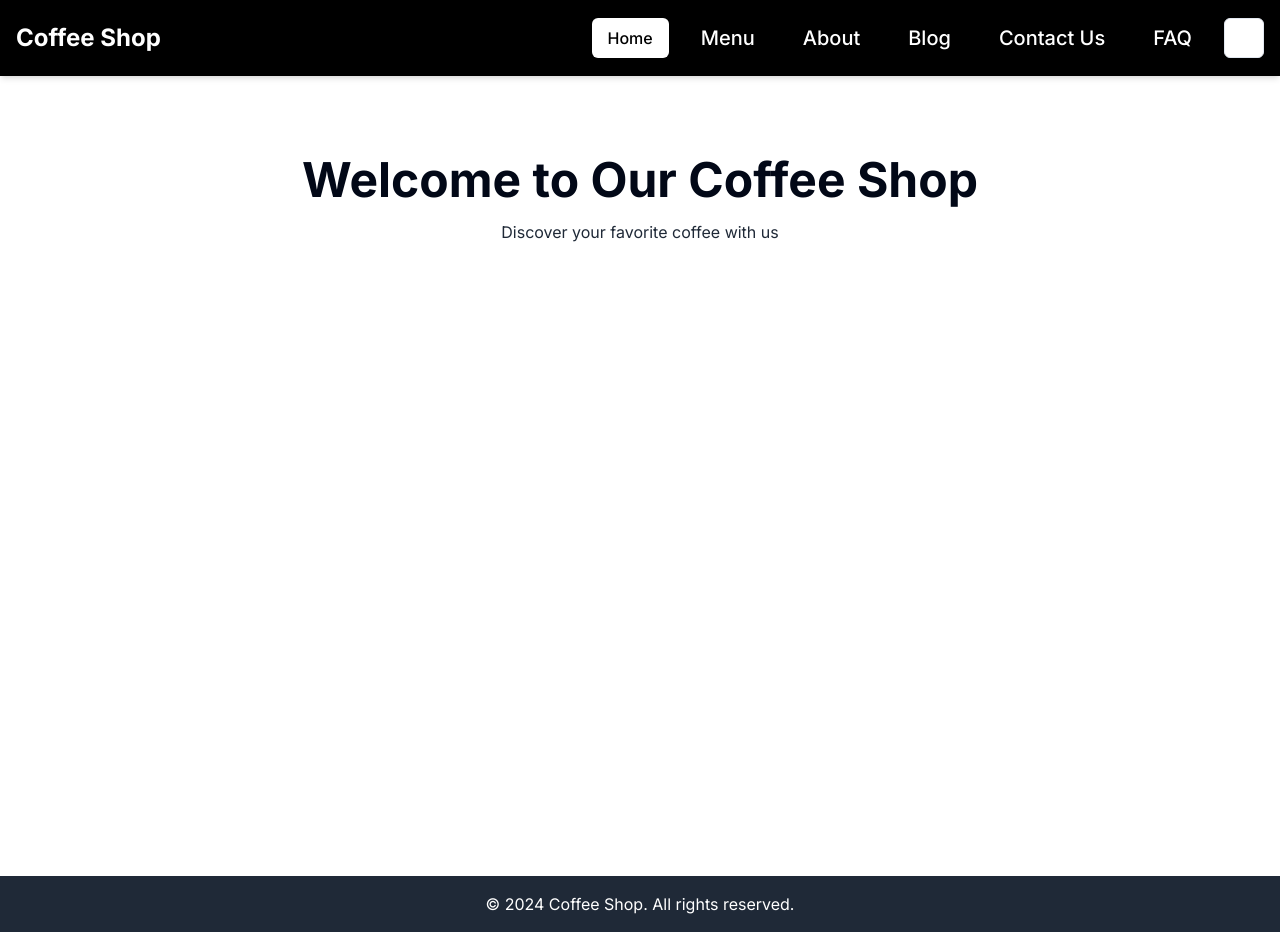
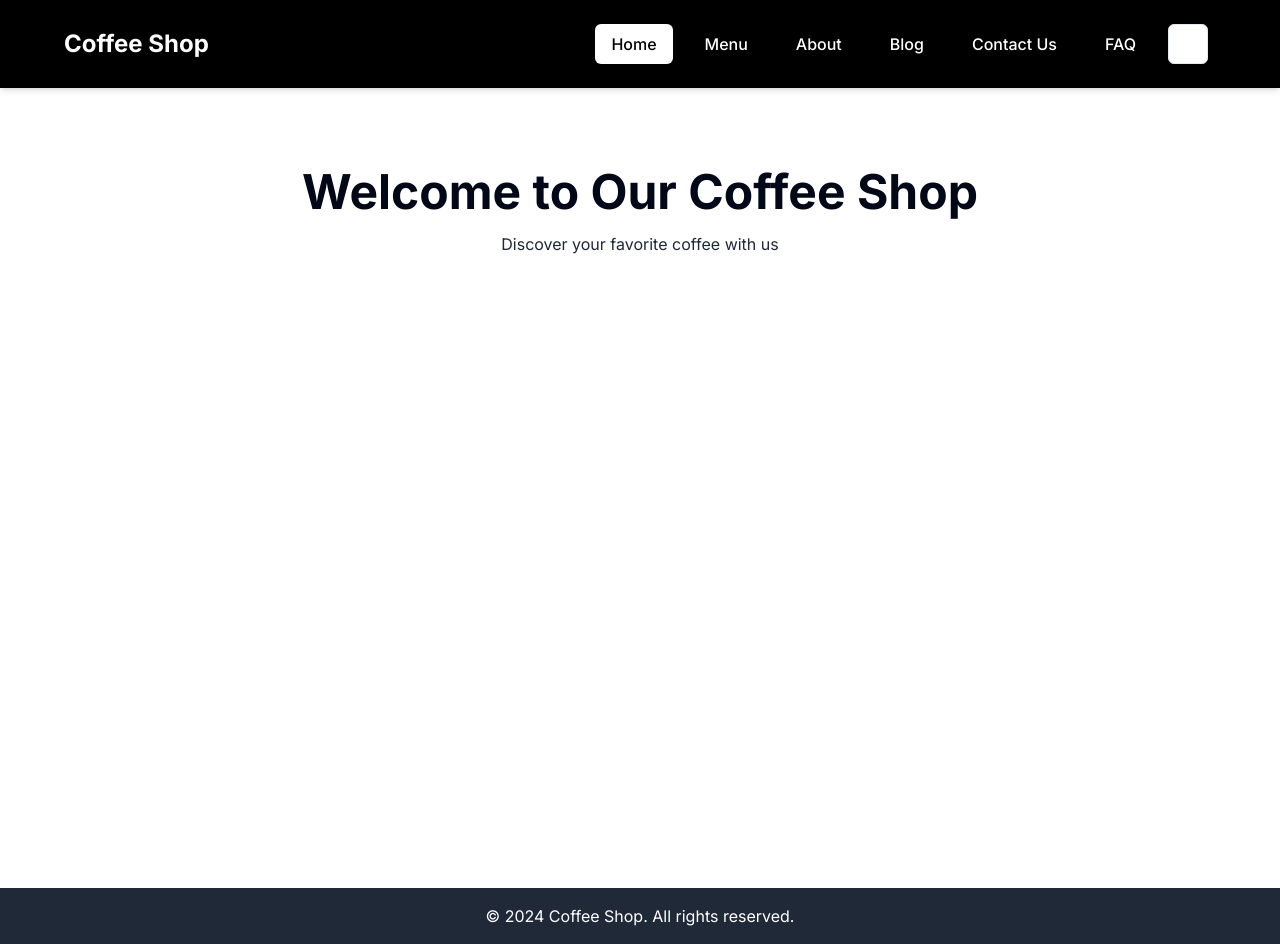
Before and after one commit to N1kos9/coffe-shop, a Next.js app: page / in a window 1280 px wide. Built offline with nearby package versions, Linux system fonts and the light colour scheme.

Commit message:
mobile friendly navbar

```diff
--- a/app/components/Navbar.tsx
+++ b/app/components/Navbar.tsx
@@ -1,13 +1,14 @@
 // components/Navbar.tsx
 "use client";
 
+import { useState } from "react";
 import Link from "next/link";
-import { Button } from "@/components/ui/button";
 import { ModeToggle } from "@/components/Toggle";
 import { usePathname } from "next/navigation";
 
 export default function Navbar() {
   const currentPath = usePathname();
+  const [isMobileMenuOpen, setIsMobileMenuOpen] = useState(false);
 
   const navLinks = [
     { label: "Home", path: "/" },
@@ -19,26 +20,42 @@ export default function Navbar() {
   ];
 
   return (
-    <nav className="flex justify-between items-center p-4 bg-black text-white shadow-md">
+    <nav className="bg-black text-white p-4 shadow-md">
+      <div className="max-w-6xl mx-auto flex justify-between md:items-center md:flex-row flex-col items-center">
         <div className="text-2xl font-bold">Coffee Shop</div>
-      <div className="flex items-center gap-4">
+        <button
+          className="md:hidden p-4 text-xl mt-4 border rounded-lg "
+          onClick={() => setIsMobileMenuOpen(!isMobileMenuOpen)}
+        >
+          {/* Replace with an appropriate icon */}
+          <span className="">{isMobileMenuOpen ? "Close" : "Menu"}</span>
+        </button>
+        <div
+          className={`md:flex ${
+            isMobileMenuOpen ? "flex" : "hidden"
+          } flex-col md:flex-row md:items-center gap-4 w-full md:w-auto md:p-2 p-8`}
+        >
           {navLinks.map((link) => {
             const isActive = currentPath === link.path;
-          // Instead of changing the component, style the link uniformly and conditionally render a class for active state
             return (
               <Link
                 key={link.path}
                 href={link.path}
-              className={`inline-flex items-center px-4 py-2 rounded-md font-medium transition-colors duration-300 ${
-                isActive ? "bg-white text-black" : "text-xl hover:bg-gray-700 "
+                className={`block text-center md:inline-block px-4 py-2 rounded-md font-medium transition-colors duration-300 ${
+                  isActive
+                    ? "bg-white text-black"
+                    : "hover:bg-gray-700 hover:text-white"
                 }`}
               >
                 {link.label}
               </Link>
             );
           })}
-        {/* Theme Toggle Button */}
+          {/* Consider placement of the ModeToggle button in desktop view */}
+          <div className="hidden md:block">
             <ModeToggle />
+          </div>
+        </div>
       </div>
     </nav>
   );
```
Lines whose indentation alone changed are shown as unchanged.
